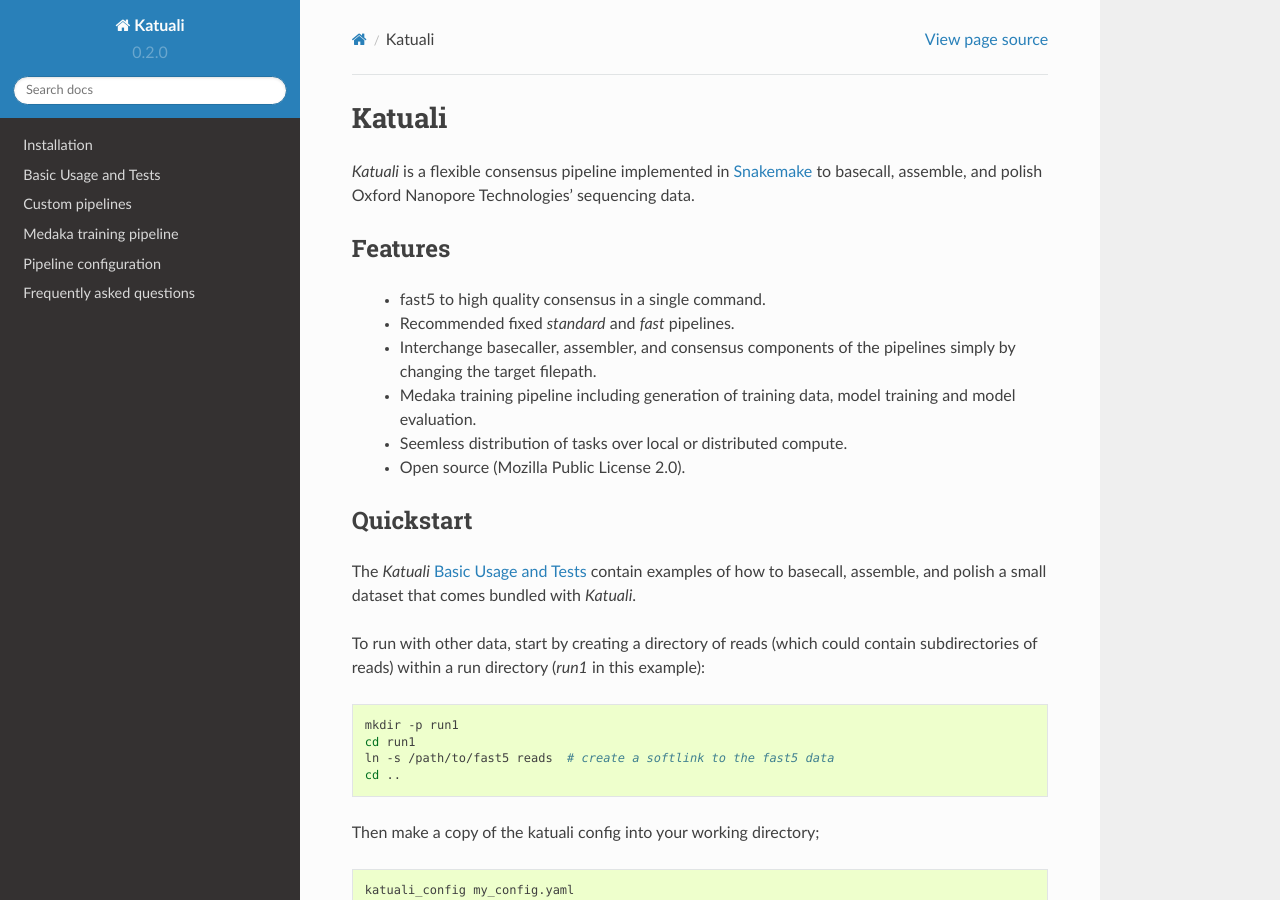
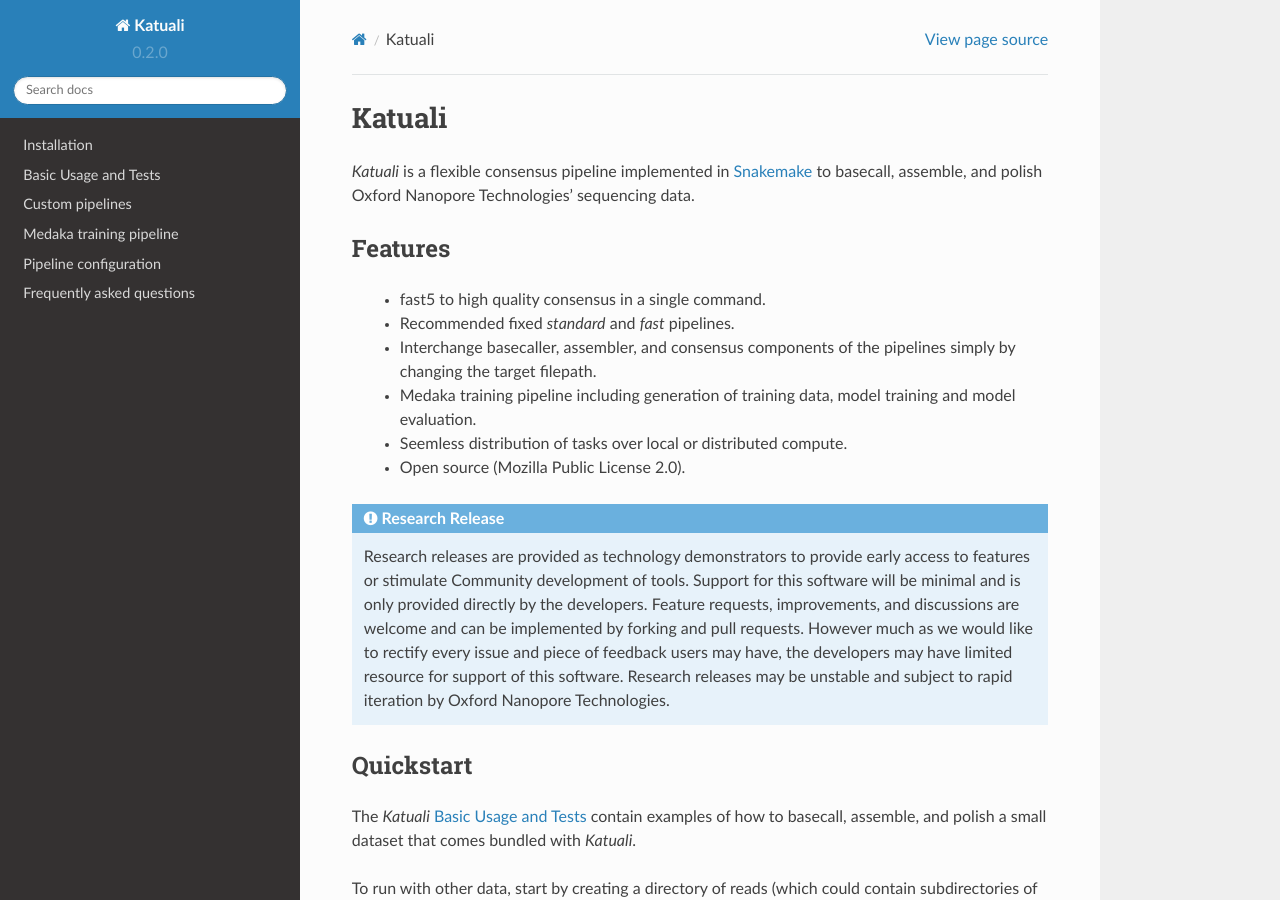
Before and after one commit to nanoporetech/katuali, a Sphinx documentation site: the page built from docs/index.rst, in a window 1280 px wide and 900 px high. Built offline with Sphinx 7.4.7 and the Read the Docs theme 2.0.0, drawn with Linux system fonts in a browser that asks for light colours.

Commit message:
Add research release notice

```diff
--- a/docs/index.rst
+++ b/docs/index.rst
@@ -16,6 +16,19 @@
     training and model evaluation.
   * Seemless distribution of tasks over local or distributed compute.
   * Open source (Mozilla Public License 2.0).
+
+.. admonition:: Research Release
+
+    Research releases are provided as technology demonstrators to provide early
+    access to features or stimulate Community development of tools. Support for
+    this software will be minimal and is only provided directly by the developers.
+    Feature requests, improvements, and discussions are welcome and can be
+    implemented by forking and pull requests. However much as we would
+    like to rectify every issue and piece of feedback users may have, the
+    developers may have limited resource for support of this software. Research
+    releases may be unstable and subject to rapid iteration by Oxford Nanopore
+    Technologies.
+
 
 .. _quickstart:
 
```
Also changed, not shown: README.md (+22 -0 lines).
